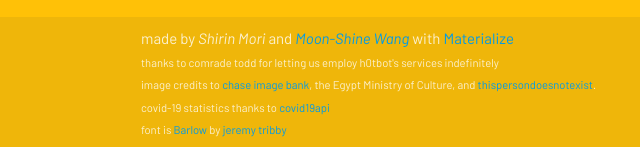
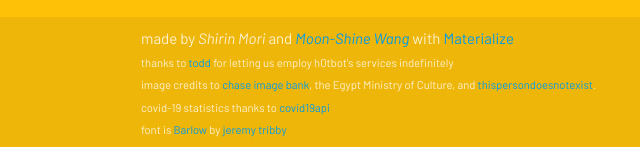
Before and after one commit to m0namon/corporatefantasyadventures, a plain HTML site: page index.html in a window 1280 px wide. Shown: the part 4201-4348 px from the top of the page, 51-691 px from the left. Drawn offline with nearby package versions, Linux system fonts and the light colour scheme; no server answers.

Commit message:
credit comrade todd

```diff
--- a/index.html
+++ b/index.html
@@ -397,7 +397,7 @@ Your Future Closest Employee and Friend">
                   made by <i>Shirin Mori</i> and <i><a href="https://m0na.net">Moon-Shine Wang</a></i> with <a href="http://materializecss.com">Materialize</a></i>
               </div><div class="col s12">
           <small>
-          thanks to comrade todd for letting us employ h0tbot's services indefinitely
+              thanks to <a href="https://toddwords.com">todd</a> for letting us employ h0tbot's services indefinitely
               </div><div class="col s12">
           image credits to <a href="https://www.chaseimagebank.com/">chase image bank</a>, the Egypt Ministry of Culture, and <a href="https://thispersondoesnotexist.com">thispersondoesnotexist</a>.
               </div><div class="col s12">
```
